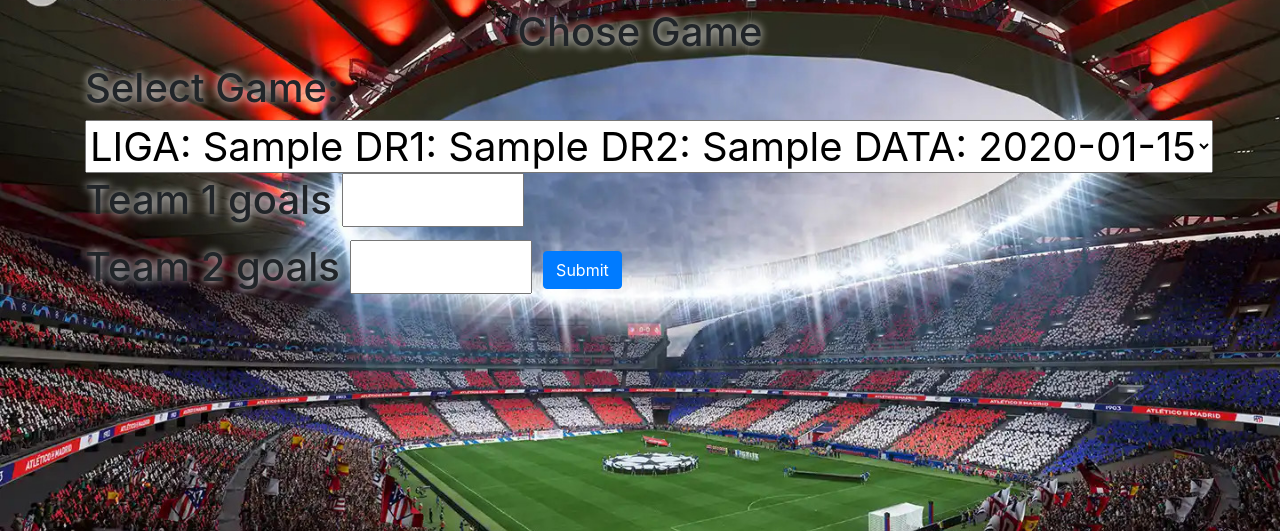
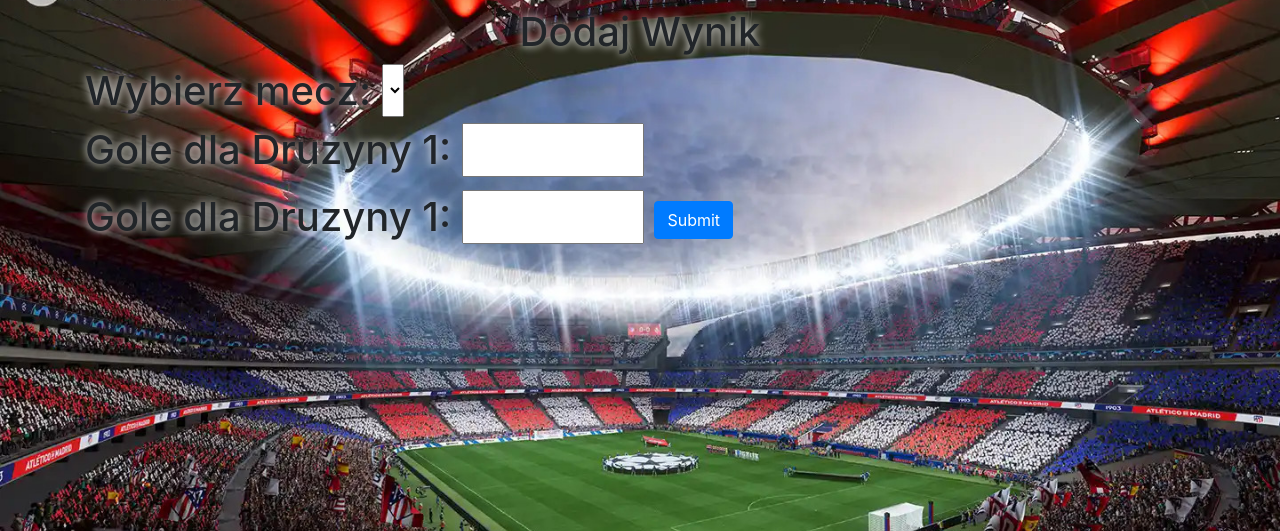
Before and after one commit to W4JSOCKI/SQLBET, a Flask app: page /zmwynik in a window 1280 px wide. Shown: the part 56-587 px from the top of the page. Run offline with Flask 2, Linux system fonts and the light colour scheme; tables that the repository leaves empty hold one stand-in row (values such as "Sample post"); lists and menus that the app fills with data are empty; some libraries are stand-ins or nearby versions.

Commit message:
edit/ addscore limity w listach w zaleznosci od daty

```diff
--- a/SQL/website/opcje_admina.py
+++ b/SQL/website/opcje_admina.py
@@ -87,7 +87,7 @@
 @dod_admin.route('/zmmecz', methods=['GET', 'POST'])
 def edytuj_mecz():
     conn = db.engine.connect()
-    sql = select(Mecz.id_meczu, Mecz.liga, Mecz.data_meczu, Mecz.dr1, Mecz.dr2,Mecz.wynik_meczu).where(Mecz.wynik_meczu==None)
+    sql = select(Mecz.id_meczu, Mecz.liga, Mecz.data_meczu, Mecz.dr1, Mecz.dr2,Mecz.wynik_meczu).where(Mecz.data_meczu > date.today(),Mecz.wynik_meczu == None).order_by(Mecz.data_meczu)
     ligi = conn.execute(sql).fetchall()
     if request.method == 'POST':
 
@@ -122,7 +122,7 @@
 @dod_admin.route('/zmwynik', methods=['GET', 'POST'])
 def dodaj_wynik():
     conn = db.engine.connect()
-    sql = select(Mecz.id_meczu, Mecz.liga, Mecz.data_meczu, Mecz.dr1, Mecz.dr2)
+    sql = select(Mecz.id_meczu, Mecz.liga, Mecz.data_meczu, Mecz.dr1, Mecz.dr2).where(Mecz.data_meczu <= date.today(),Mecz.wynik_meczu == None).order_by(Mecz.data_meczu)
     alll = conn.execute(sql).fetchall()
     if request.method == 'POST':
 
@@ -130,6 +130,8 @@
         gole1 = request.form.get('gole1',type=int)
         gole2 = request.form.get('gole2',type= int)
         wynik = 'X'
+        wynik_szcz= str(gole1) + wynik + str(gole2)
+        print(wynik_szcz)
         print(id, gole2, gole1)
         if (gole2 == None or gole1 == None):
             flash("You have to chose a date", category='error')
@@ -147,7 +149,7 @@
             else:
                 wynik='X'
 
-            sql = update(Mecz).where(Mecz.id_meczu==id).values(wynik_meczu=wynik)
+            sql = update(Mecz).where(Mecz.id_meczu==id).values(wynik_meczu=wynik,dokladny_wynik=wynik_szcz)
             conn.execute(sql)
 
             return redirect(url_for('views.home_admin'))
--- a/SQL/website/templates/New_game.html
+++ b/SQL/website/templates/New_game.html
@@ -27,6 +27,8 @@
       id="data"
       name="data"
       placeholder="Enter date"
+      min="2022-10-01"
+      max="2050-12-31"
     />
   </div>
 </p>
--- a/SQL/website/templates/dod_wynik.html
+++ b/SQL/website/templates/dod_wynik.html
@@ -18,19 +18,19 @@
 <form method="POST">
   <h1><shadow/><h1/>
 
-     <h1 align="center">Chose Game</h1>
-  <label>Select Game:</label>
+     <h1 align="center">Dodaj Wynik</h1>
+  <label>Wybierz mecz:</label>
   <select id="id" name="game">
     {% for mecz in Mecze %}
     <option value="{{ mecz[0]}}">LIGA: {{ mecz[1] }} DR1: {{ mecz[3] }} DR2: {{ mecz[4] }} DATA: {{ mecz[2] }}</option>
     {% endfor %}
   </select>
        <h1      />
-    <label for="gole1">Team 1 goals</label>
+    <label for="gole1">Gole dla Druzyny 1:</label>
 <input type="number" id="gole1" name="gole1" min="0" max="99" step="1">
 
        <h1      />
-    <label for="gole2">Team 2 goals</label>
+    <label for="gole2">Gole dla Druzyny 1:</label>
 <input type="number" id="gole2" name="gole2" min="0" max="99" step="1">
 
     <button type="submit" class="btn btn-primary">Submit</button>
```
